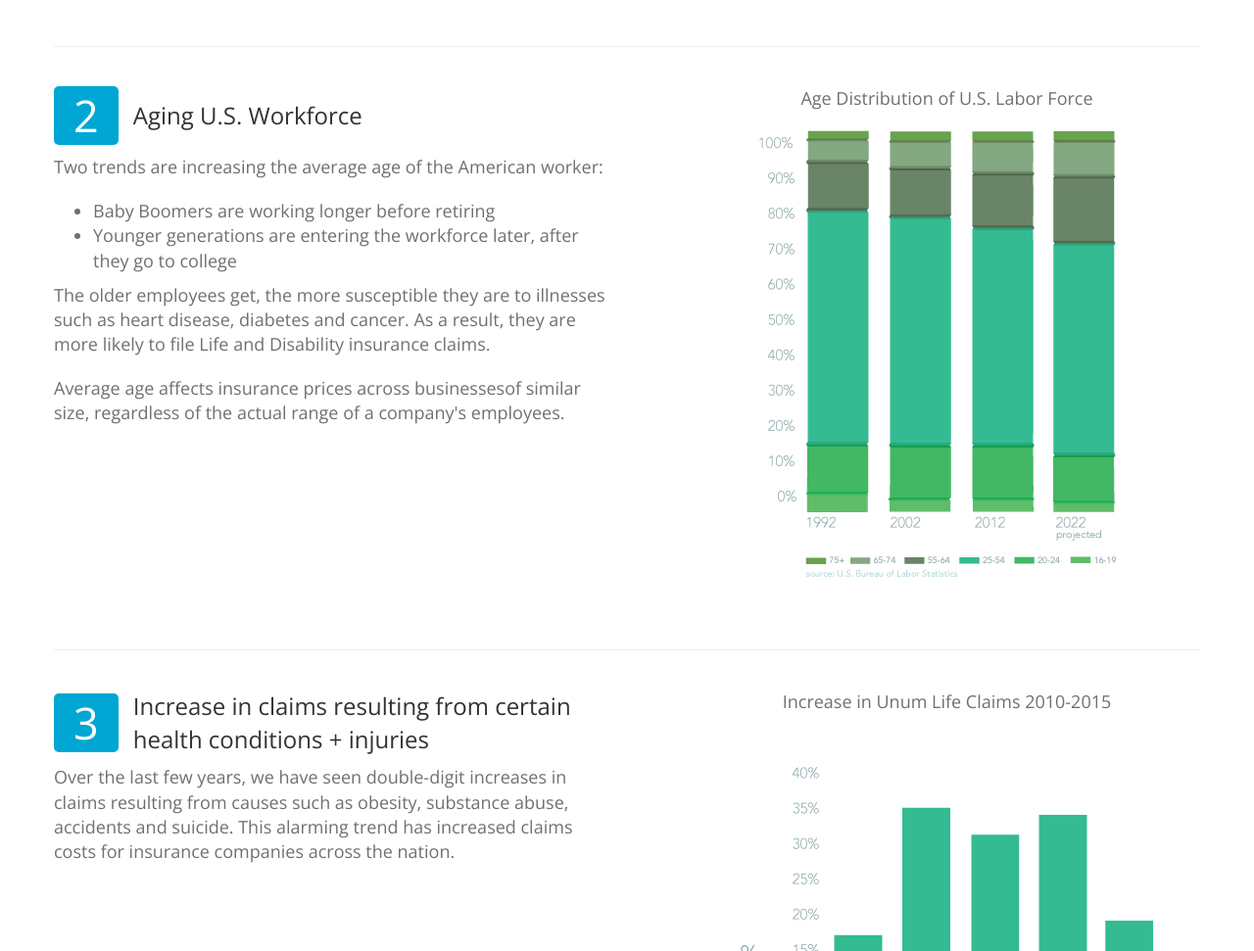
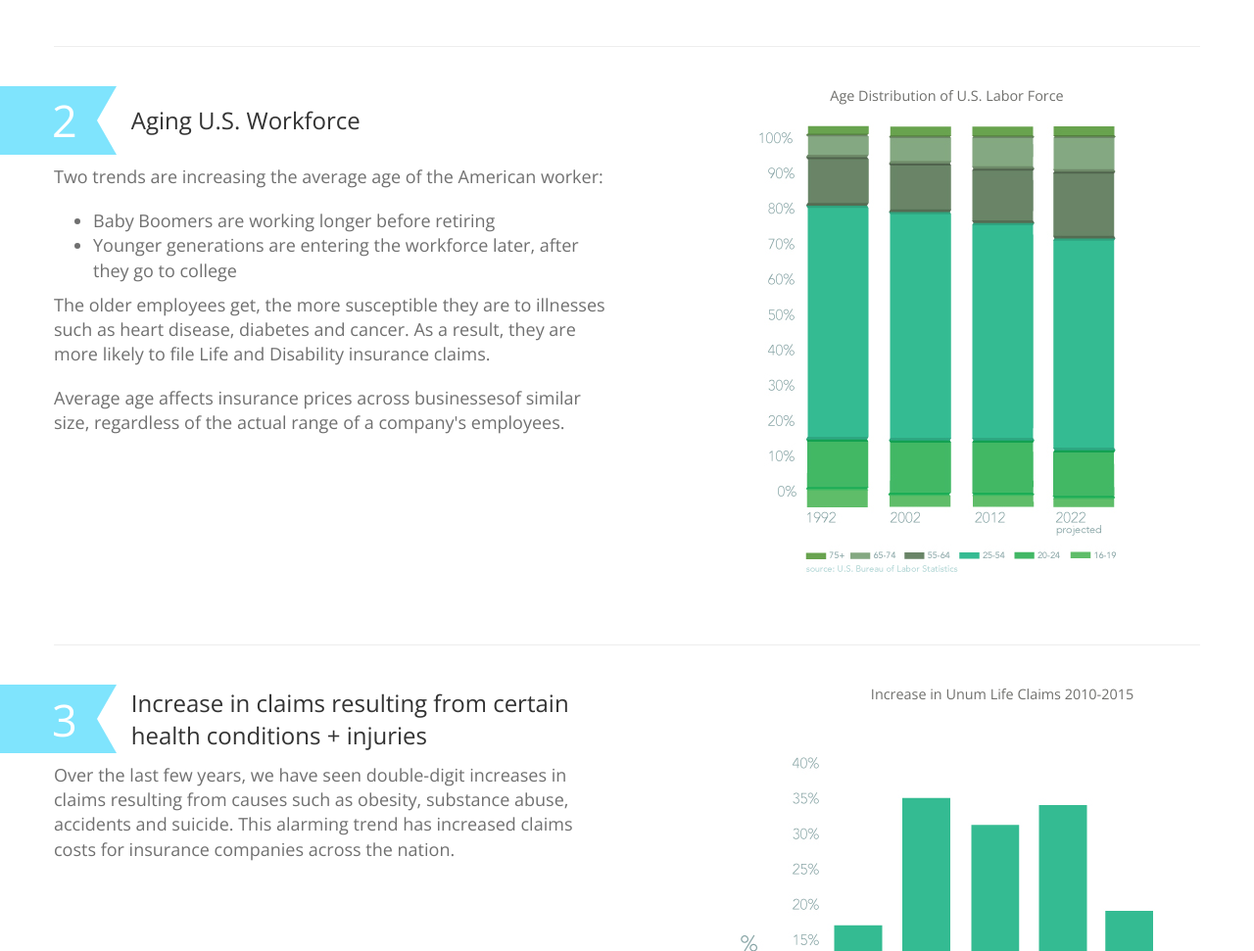
Before and after one commit to townivan/renewal2017, a website: page index.html in a window 1280 px wide. Shown: the part 839-1810 px from the top of the page at 98% size. Drawn offline with nearby package versions, Linux system fonts and the light colour scheme.

Commit message:
changes from Christopher

```diff
--- a/dev/_global.scss
+++ b/dev/_global.scss
@@ -64,22 +64,24 @@ hr{
 .myRibbonContainer{
 	display: flex;
 	align-items: center;
+
+	    margin-left: -70px;
 	// flex-wrap:wrap;
 }
-.myRibbonRect{
-	background-color: #00A7D4;
-	display: flex;
-	align-items: center;
-	height: 60px;
-	padding-left: 22px;
-	padding-right: 20px;
-	font-size: 1.5em;
-	color: white;
-	border-radius: 5px;
-	padding:20px;
-	padding-top:10px;
-	padding-bottom:10px;
-}
+// .myRibbonRect{
+// 	background-color: #00A7D4;
+// 	display: flex;
+// 	align-items: center;
+// 	height: 60px;
+// 	padding-left: 22px;
+// 	padding-right: 20px;
+// 	font-size: 1.5em;
+// 	color: white;
+// 	border-radius: 5px;
+// 	padding:20px;
+// 	padding-top:10px;
+// 	padding-bottom:10px;
+// }
 .myRibbonTriangleBox{
 	display: flex;
 	align-items: center;
@@ -93,6 +95,28 @@ hr{
 	// flex: 1 1 100%;
 	margin-left: 10px;
 }
+
+
+
+ .myRibbonRect{
+       background-color: #7fe4fd;
+        display: flex;
+        align-items: center;
+       height: 70px; /* set to twice the border size of the triangle */
+       padding-left: 68px;
+        padding-right: 20px;
+       font-size: 2.5em;
+        color: white;
+ }
+ .myRibbonTriangle{
+       border: 35px #7fe4fd solid; /* half the height of the triangle */
+       border-left-color: transparent;
+       border-right-color: transparent;
+       border-right-width: 20px; /* width of the triangle */
+       height: 0;
+       width:0;
+       border-left: none;
+	}
 
 
 
@@ -268,6 +292,7 @@ small, .small {
 	}
 	.chartTitle{
 		margin-top: 0;
+		font-size: .8em;
 	}
 
 
@@ -308,6 +333,9 @@ small, .small {
 	.main-header__summary{
 		margin-top: initial;
 	}
+	.chartTitle2{
+		margin-left: 113px;
+	}
 	.differences__widthbox {
 	    width: 88%;
 	}
--- a/index.html
+++ b/index.html
@@ -56,6 +56,10 @@
 					<div class="myRibbonContainer">
 						<div class="myRibbonRect">1</div>
 
+						<div class="myRibbonTriangleBox">
+				            <div class="myRibbonTriangle"></div>
+				        </div>
+
 						<div class="myRibbonAfterTriangleText">Low Interest Rates</div>
 					</div>
 
@@ -86,6 +90,10 @@
 
 					<div class="myRibbonContainer">
 						<div class="myRibbonRect">2</div>
+
+						<div class="myRibbonTriangleBox">
+				            <div class="myRibbonTriangle"></div>
+				        </div>
 
 						<div class="myRibbonAfterTriangleText">Aging U.S. Workforce</div>
 					</div>
@@ -120,6 +128,10 @@
 					<div class="myRibbonContainer">
 						<div class="myRibbonRect">3</div>
 
+						<div class="myRibbonTriangleBox">
+				            <div class="myRibbonTriangle"></div>
+				        </div>
+
 						<div class="myRibbonAfterTriangleText">Increase in claims resulting from certain health conditions + injuries</div>
 					</div>
 
@@ -129,7 +141,7 @@
                 </div>
 
                 <div class="factors__imgCol col-sm-6">
-                	<div class="chartTitle">Increase in Unum Life Claims 2010-2015</div>
+                	<div class="chartTitle chartTitle2">Increase in Unum Life Claims 2010-2015</div>
                     <img src="img/graph03.jpg" class="img-responsive" />
                 </div>
             </section>
```
Also changed, not shown: main.css.
